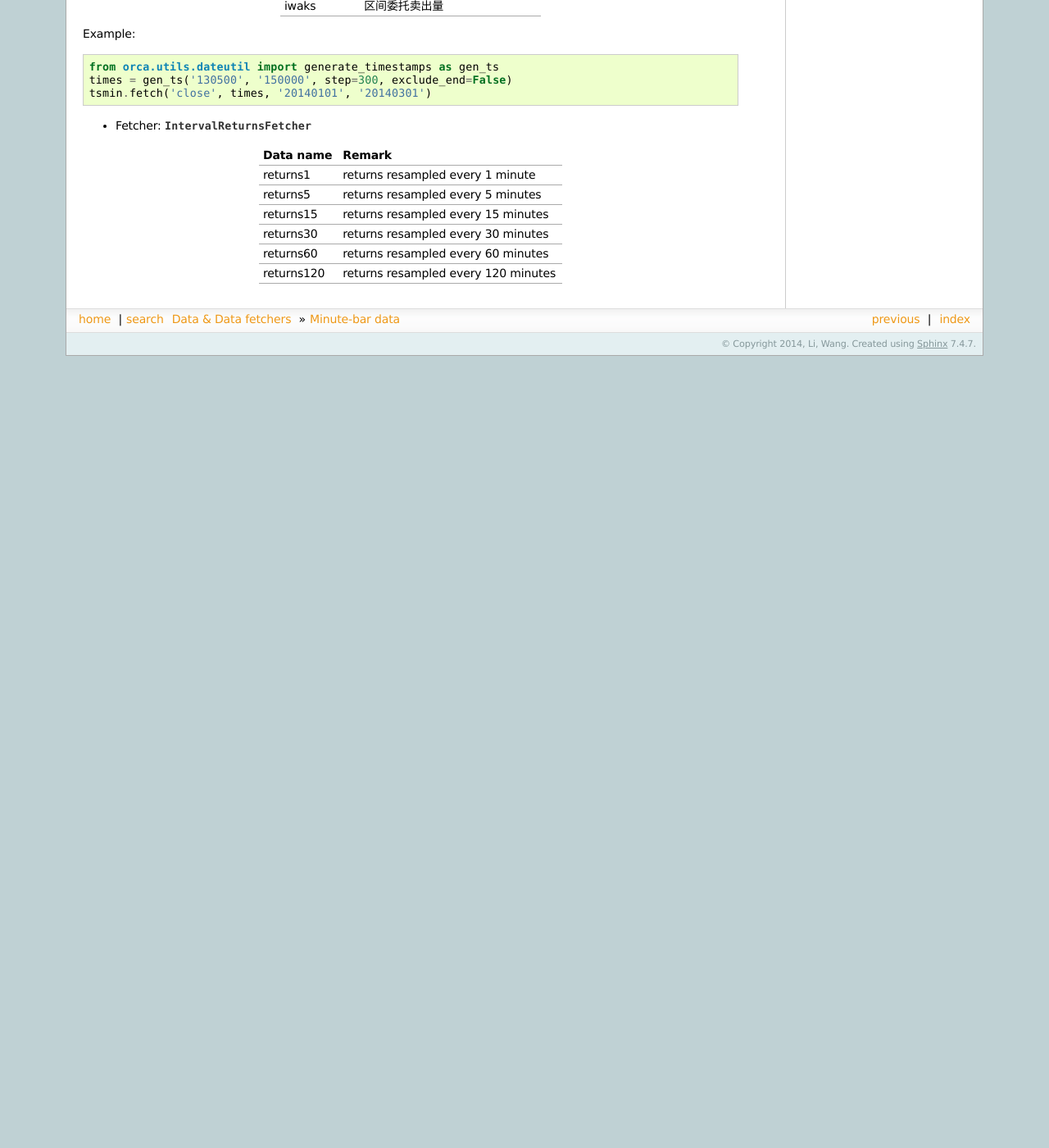
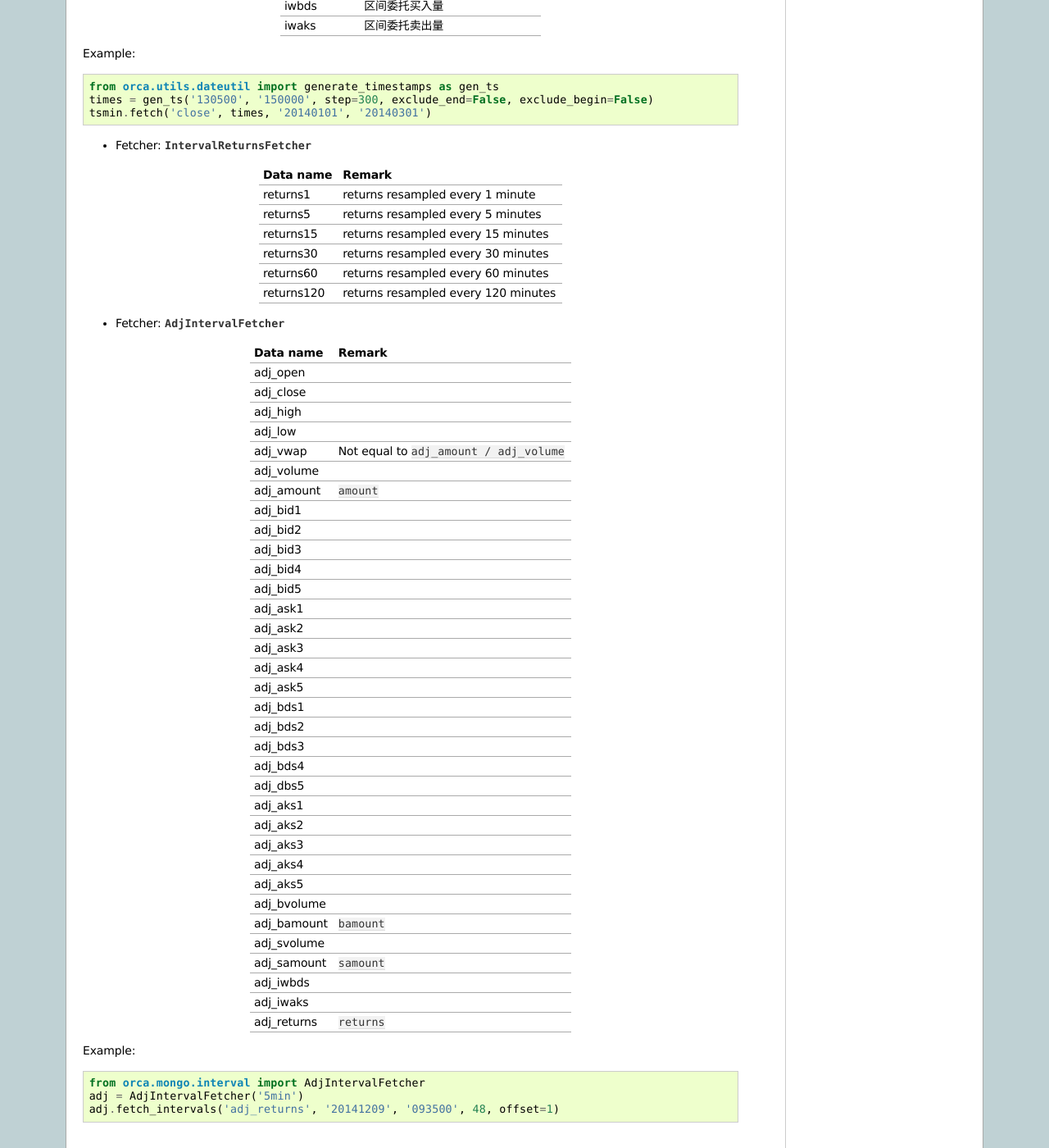
Before and after one commit to leeong05/orca, a Sphinx documentation site: the page built from docs/kmin.rst, in a window 1280 px wide and 1400 px high, scrolled down 979 px. Shown: the whole window at 82% size. Built offline with Sphinx 7.4.7, drawn with Linux system fonts in a browser that asks for light colours; before the commit the page ends 1413 px from its top, so only the background shows below that.

```diff
--- a/docs/kmin.rst
+++ b/docs/kmin.rst
@@ -10,6 +10,7 @@ open                    区间开盘价
 close                   区间收盘价
 high
 low
+vwap                    ``amount / volume``
 volume
 amount
 bid1                    区间最后时刻买一价，以此类推
@@ -43,7 +44,7 @@ iwaks                   区间委托卖出量
 Example::
 
    from orca.utils.dateutil import generate_timestamps as gen_ts
-   times = gen_ts('130500', '150000', step=300, exclude_end=False)
+   times = gen_ts('130500', '150000', step=300, exclude_end=False, exclude_begin=False)
    tsmin.fetch('close', times, '20140101', '20140301')
 
 * Fetcher: :py:class:`~orca.mongo.interval.IntervalReturnsFetcher`
@@ -58,3 +59,50 @@ returns30               returns resampled every 30 minutes
 returns60               returns resampled every 60 minutes
 returns120              returns resampled every 120 minutes
 ======================= =================================================
+
+* Fetcher: :py:class:`~orca.mongo.interval.AdjIntervalFetcher`
+
+======================= =================================================
+Data name               Remark
+======================= =================================================
+adj_open
+adj_close
+adj_high
+adj_low
+adj_vwap                Not equal to ``adj_amount / adj_volume``
+adj_volume
+adj_amount              ``amount``
+adj_bid1
+adj_bid2
+adj_bid3
+adj_bid4
+adj_bid5
+adj_ask1
+adj_ask2
+adj_ask3
+adj_ask4
+adj_ask5
+adj_bds1
+adj_bds2
+adj_bds3
+adj_bds4
+adj_dbs5
+adj_aks1
+adj_aks2
+adj_aks3
+adj_aks4
+adj_aks5
+adj_bvolume
+adj_bamount             ``bamount``
+adj_svolume
+adj_samount             ``samount``
+adj_iwbds
+adj_iwaks
+adj_returns             ``returns``
+======================= =================================================
+
+Example::
+
+   from orca.mongo.interval import AdjIntervalFetcher
+   adj = AdjIntervalFetcher('5min')
+   adj.fetch_intervals('adj_returns', '20141209', '093500', 48, offset=1)
```
Also changed, not shown: 2 other files.
